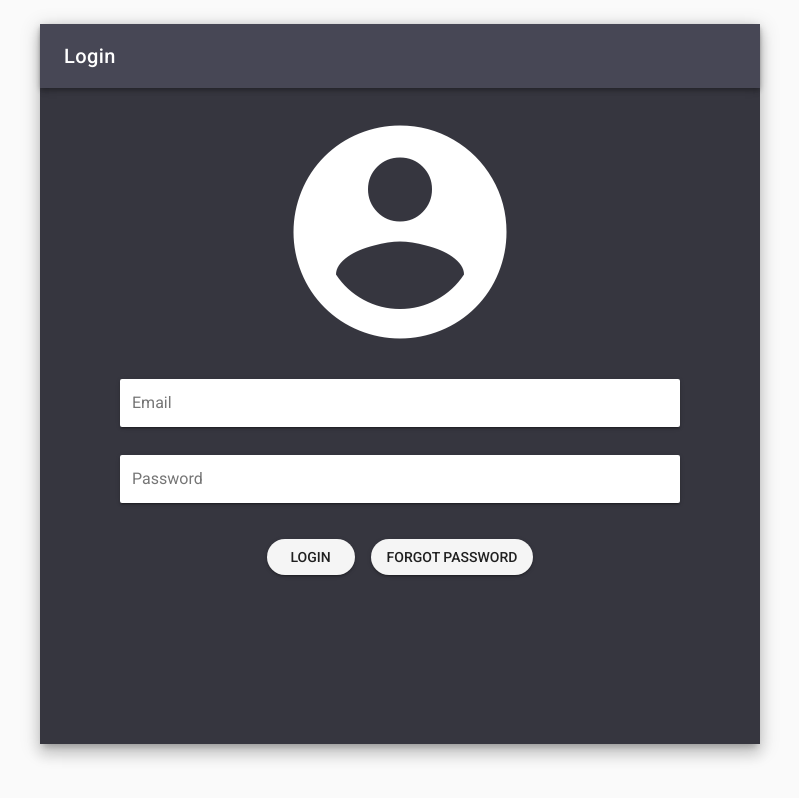
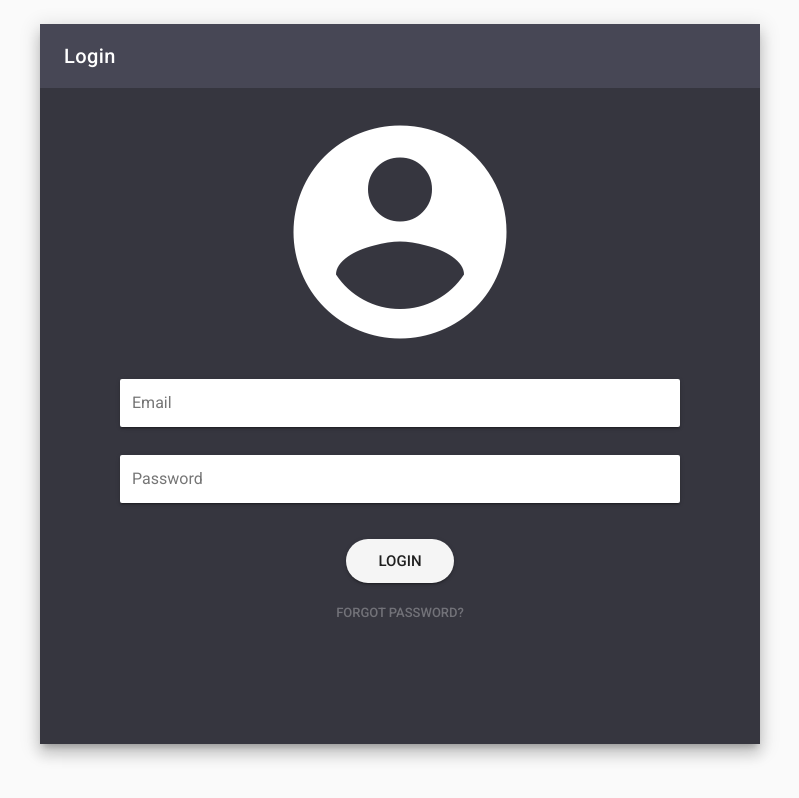
Before and after one commit to codersforcauses/p2s-frontend, a Vue app: page /login in a window 1280 px wide. Shown: the whole page, without its empty margins (240-1039 px from the left). Built offline with nearby package versions, Linux system fonts and the light colour scheme.

Commit message:
cosmetic changes

```diff
--- a/src/components/Login.vue
+++ b/src/components/Login.vue
@@ -10,15 +10,15 @@
                 max-width="720px"
                 style="margin: auto;"
           >
-          <v-toolbar dark color="#474755">
+          <v-toolbar dark flat color="#474755">
             <v-toolbar-title> Login </v-toolbar-title>
           </v-toolbar>
-          <v-icon v-show="$vuetify.breakpoint.smAndDown"
+          <v-icon v-if="$vuetify.breakpoint.smAndDown"
                   size="128px"
                   class="pa-3">
             mdi-account-circle
           </v-icon>
-          <v-icon v-show="$vuetify.breakpoint.mdAndUp"
+          <v-icon v-else
                   size="256px"
                   class="pa-3">
             mdi-account-circle
@@ -27,7 +27,6 @@
             <v-text-field v-model="user.email"
                           label="Email"
                           name="email"
-                          class="auto"
                           light
                           required
                           solo
@@ -36,14 +35,13 @@
                           label="Password"
                           name="password"
                           type="password"
-                          class="auto"
                           light
                           required
                           solo
             ></v-text-field>
           </div>
-          <v-btn light round class="ma-2">Login</v-btn>
-          <v-btn light round class="ma-2">Forgot Password</v-btn>
+          <v-btn light large round class="ma-2">Login</v-btn><br>
+          <v-btn dark flat small disabled class="ma-2">Forgot Password?</v-btn>
         </v-card>
       </v-flex>
     </v-layout>
```
